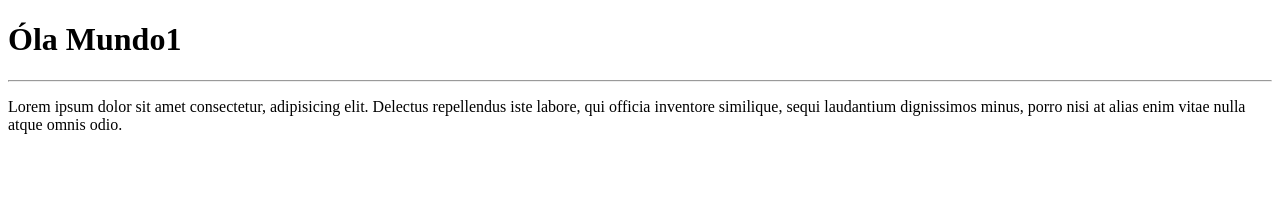
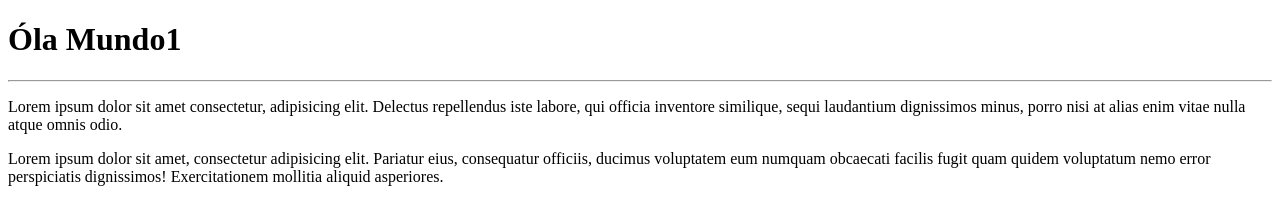
Before and after one commit to NycolleF/Ola-Mundo, a plain HTML site: page site-exemplo/index.html in a window 1280 px wide. Drawn offline with Linux system fonts and the light colour scheme.

Commit message:
Adicionei um paragrafo

```diff
--- a/site-exemplo/index.html
+++ b/site-exemplo/index.html
@@ -11,6 +11,9 @@
     <p>
         Lorem ipsum dolor sit amet consectetur, adipisicing elit. Delectus repellendus iste labore, qui officia inventore similique, sequi laudantium dignissimos minus, porro nisi at alias enim vitae nulla atque omnis odio.
     </p>
+    <p>
+        Lorem ipsum dolor sit amet, consectetur adipisicing elit. Pariatur eius, consequatur officiis, ducimus voluptatem eum numquam obcaecati facilis fugit quam quidem voluptatum nemo error perspiciatis dignissimos! Exercitationem mollitia aliquid asperiores.
+    </p>
 
 </body>
 </html>
```
